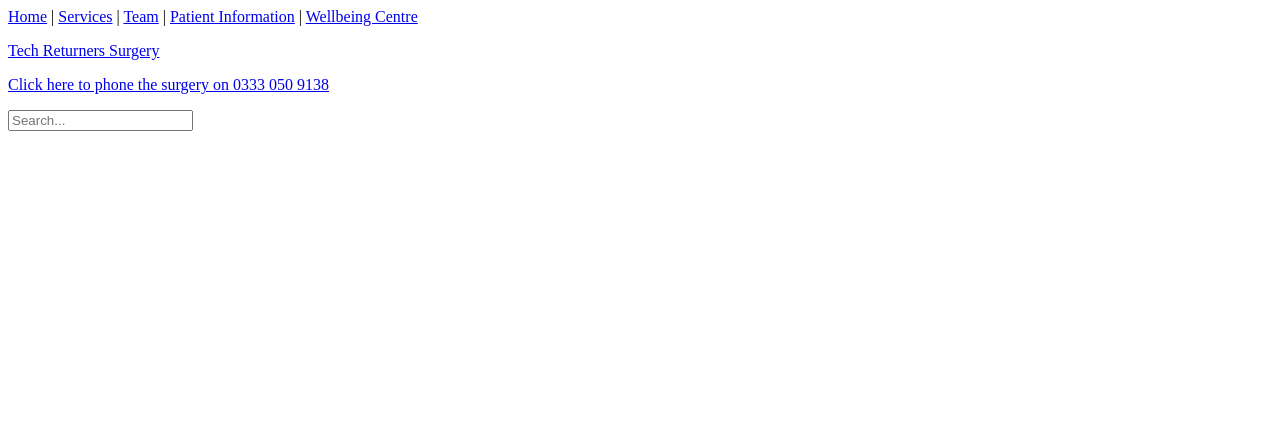
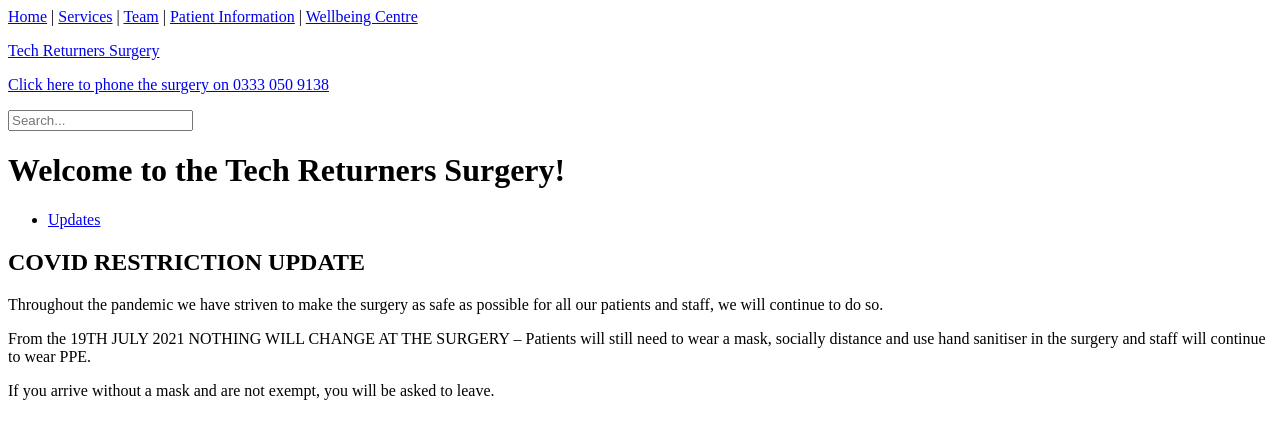
Before and after one commit to codingWithRach/doctors-surgery, a plain HTML site: page index.html in a window 1280 px wide. Drawn offline with Linux system fonts and the light colour scheme.

Commit message:
Add updates section

```diff
--- a/index.html
+++ b/index.html
@@ -15,5 +15,29 @@
     </p>
     <p><input type="text" placeholder="Search..." /></p>
   </head>
-  <body></body>
+  <body>
+    <h1>Welcome to the Tech Returners Surgery!</h1>
+    <section id="quickLinks">
+      <ul>
+        <li><a href="updates">Updates</a></li>
+      </ul>
+    </section>
+
+    <section id="updates">
+      <h2>COVID RESTRICTION UPDATE</h2>
+      <p>
+        Throughout the pandemic we have striven to make the surgery as safe as
+        possible for all our patients and staff, we will continue to do so.
+      </p>
+      <p>
+        From the 19TH JULY 2021 NOTHING WILL CHANGE AT THE SURGERY – Patients
+        will still need to wear a mask, socially distance and use hand sanitiser
+        in the surgery and staff will continue to wear PPE.
+      </p>
+      <p>
+        If you arrive without a mask and are not exempt, you will be asked to
+        leave.
+      </p>
+    </section>
+  </body>
 </html>
```
